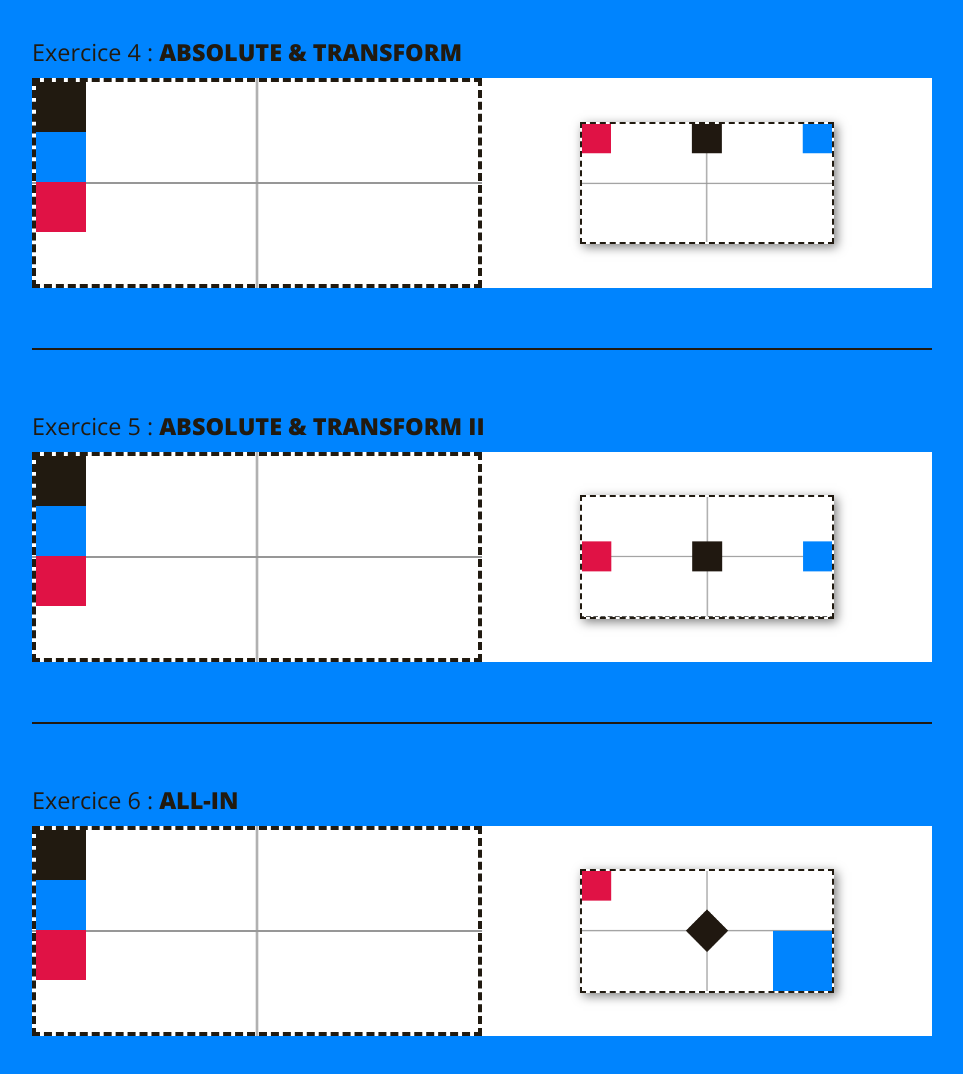
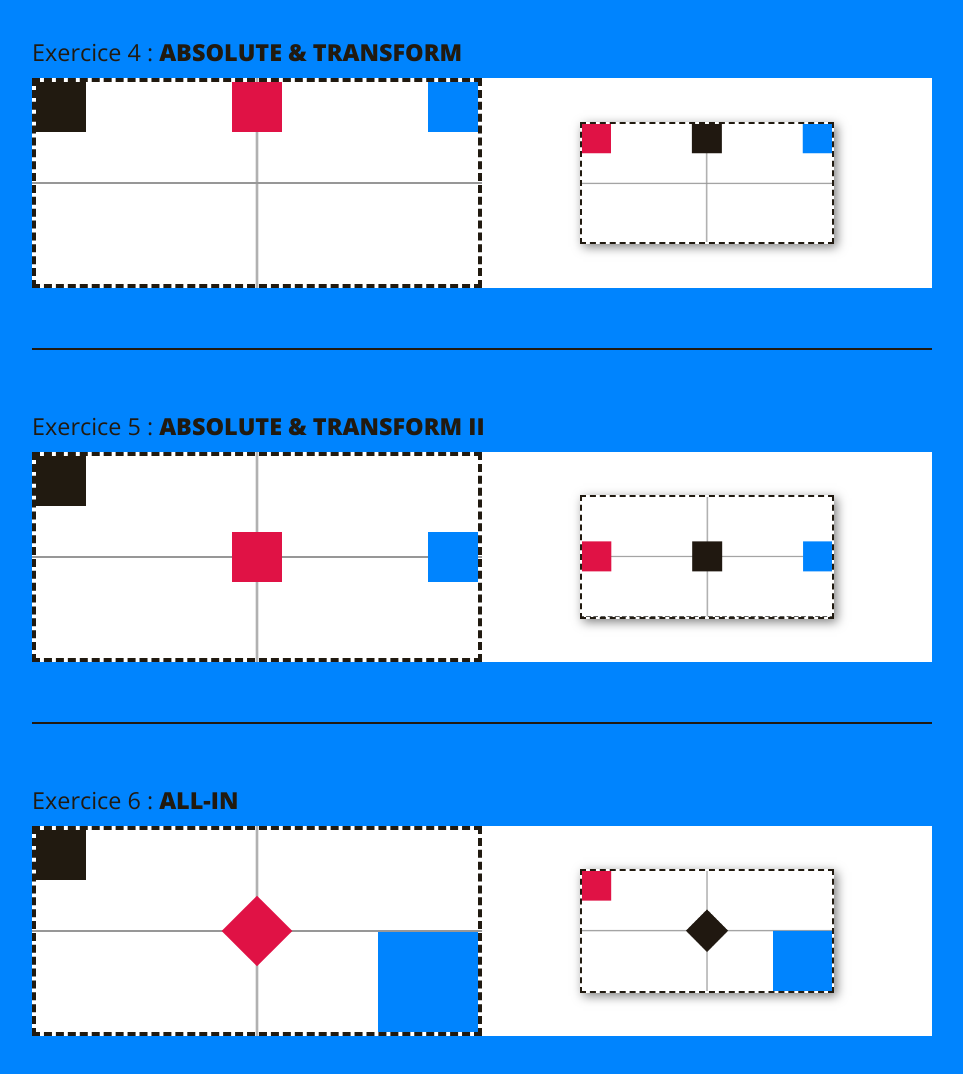
Before and after one commit to maxinehjn/eikon-transform, a plain HTML site: page index.html in a window 1280 px wide. Shown: the part 1380-2454 px from the top of the page, without its empty margins (158-1121 px from the left). Drawn offline with nearby package versions, Linux system fonts and the light colour scheme.

Commit message:
Prepare corrections

```diff
--- a/css/exercice.css
+++ b/css/exercice.css
@@ -1,11 +1,76 @@
 /* 1. TRANSFORM: ROTATE */
+.exercice-transform-rotate .block-blue {
+  transform: rotate(45deg);
+}
 
 /* 2. TRANSFORM: TRANSLATE */
+.exercice-transform-translate .block-blue {
+  transform: translate(100%);
+}
 
 /* 3. TRANSFORM: SCALE */
+.exercice-transform-scale .block-blue {
+  transform: scale(0.5);
+}
 
 /* 4. ABSOLUTE & TRANSFORM */
+.exercice-absolute-transform .block-green {
+  position: absolute;
+  left: 0;
+  top: 0;
+}
+.exercice-absolute-transform .block-blue {
+  position: absolute;
+  right: 0;
+  top: 0;
+}
+
+.exercice-absolute-transform .block-red {
+  position: absolute;
+  right: 50%;
+  top: 0;
+  transform: translate(50%);
+}
 
 /* 5. ABSOLUTE & TRANSFORM II */
+.exercice-absolute-transform-2 .block-green {
+  position: absolute;
+  top: 50%;
+  left: 0;
+  transform: translateY(-50%);
+}
+
+.exercice-absolute-transform-2 .block-red {
+  position: absolute;
+  top: 50%;
+  left: 50%;
+  transform: translate(-50%, -50%);
+}
+
+.exercice-absolute-transform-2 .block-blue {
+  position: absolute;
+  top: 50%;
+  right: 0;
+  transform: translateY(-50%);
+}
 
 /* 6. ALL-IN */
+.exercice-all-in .block-green {
+  position: absolute;
+  top: 0;
+  left: 0;
+}
+
+.exercice-all-in .block-red {
+  position: absolute;
+  top: 50%;
+  left: 50%;
+  transform: translate(-50%, -50%) rotate(45deg);
+}
+
+.exercice-all-in .block-blue {
+  position: absolute;
+  bottom: 0;
+  right: 0;
+  transform: translate(-50%, -50%) scale(2);
+}
```
